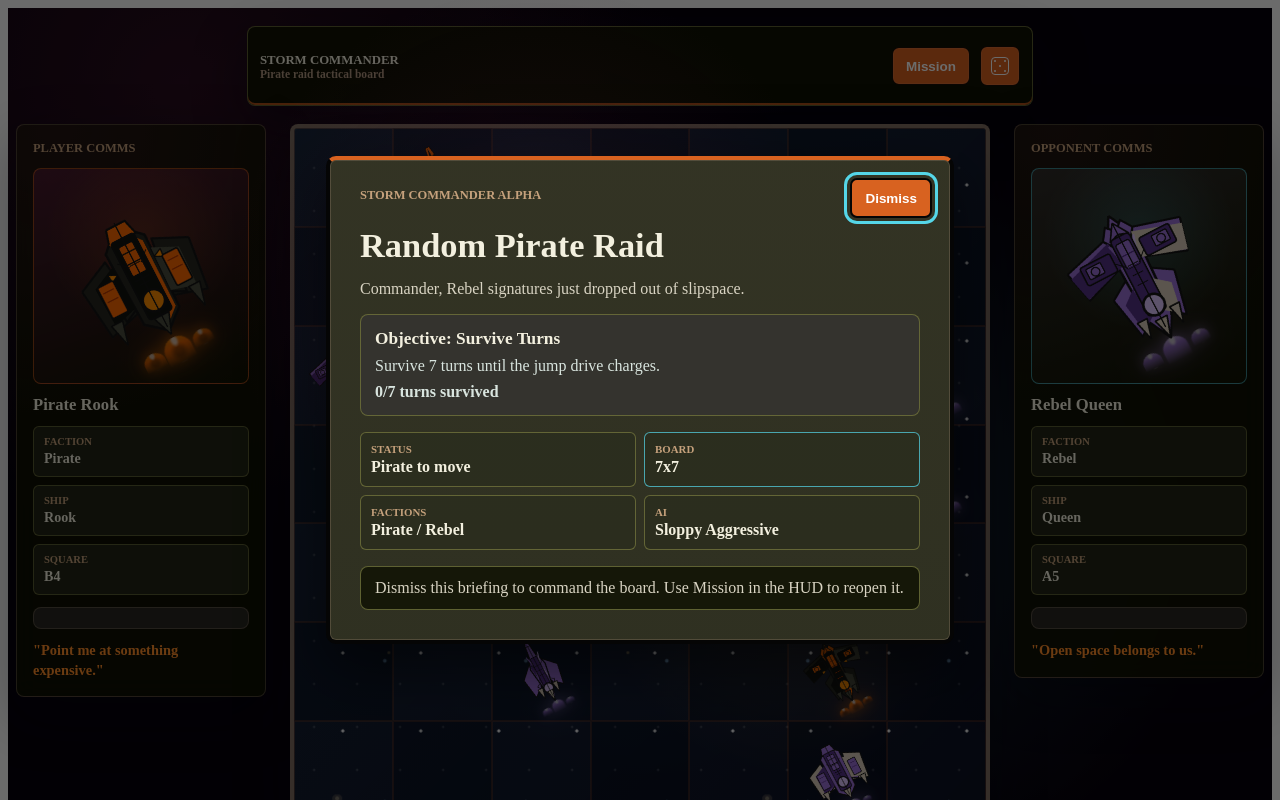
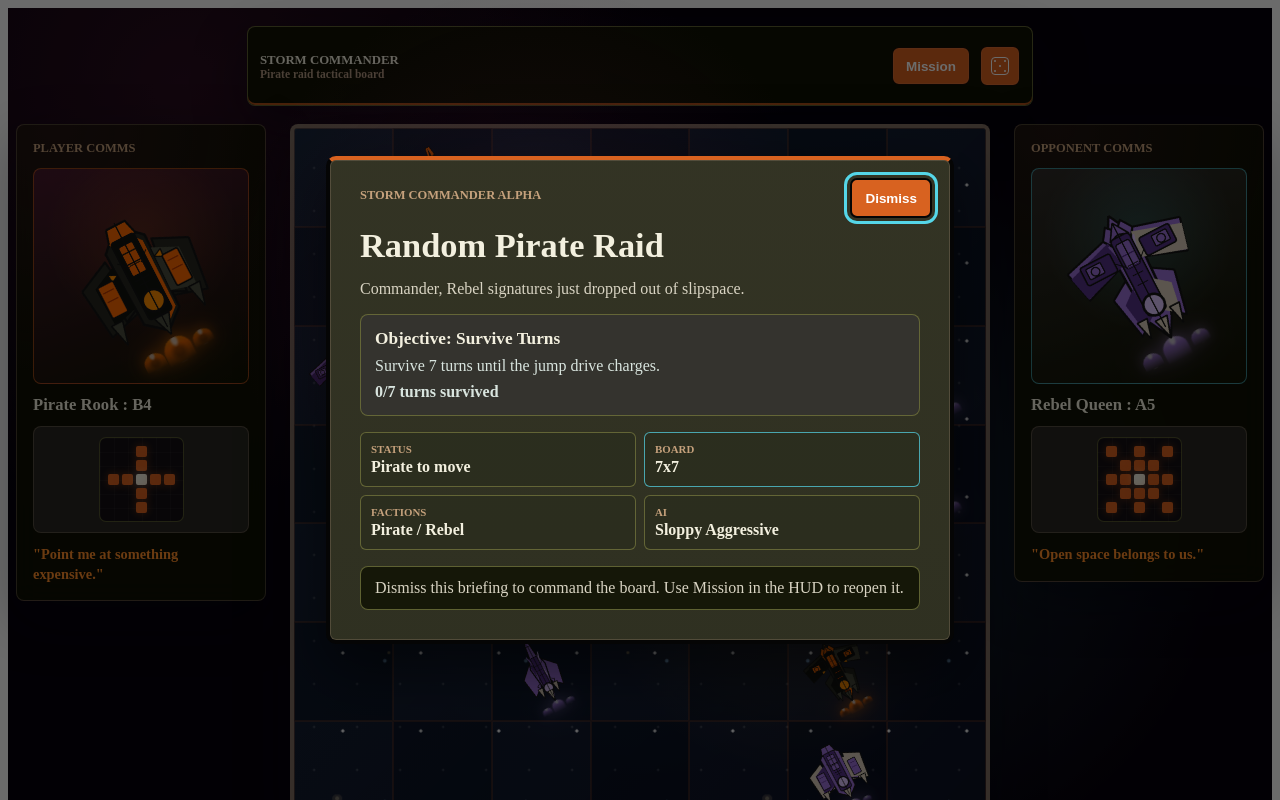
Before and after one commit to delahackerrocker/Storm-Commander, a React (Vite) app in the folder ReactSource/: page / in a window 1280 px wide. Shown: the top 800 px of the page. Built offline with nearby package versions, Linux system fonts and the light colour scheme; the HTML template or start-up script is replaced by a standard one.

Commit message:
Redesign of Game Screen Part 4

```diff
--- a/ReactSource/src/storm-commander/components/StormCommanderEncounterPage.jsx
+++ b/ReactSource/src/storm-commander/components/StormCommanderEncounterPage.jsx
@@ -234,6 +234,7 @@ function ShipCommsWindow({ ariaLabel, board, emptyText, piece, pieceRotation, ti
   const factionName = getFactionDisplayName(piece.faction)
   const displayPieceName = `${pieceName[0].toUpperCase()}${pieceName.slice(1)}`
   const pilotTitle = `${factionName} ${displayPieceName}`
+  const squareLabel = getSquareLabel(piece.square, board)
 
   return (
     <aside className={`storm-comms-window storm-comms-window-${variant}`} aria-label={ariaLabel}>
@@ -241,21 +242,7 @@ function ShipCommsWindow({ ariaLabel, board, emptyText, piece, pieceRotation, ti
       <div className="storm-comms-portrait" role="img" aria-label={`${pilotTitle} comms portrait`}>
         <StormCommanderEncounterPiece piece={piece} pieceRotation={pieceRotation} />
       </div>
-      <h2>{pilotTitle}</h2>
-      <dl className="storm-comms-details">
-        <div>
-          <dt>Faction</dt>
-          <dd>{factionName}</dd>
-        </div>
-        <div>
-          <dt>Ship</dt>
-          <dd>{displayPieceName}</dd>
-        </div>
-        <div>
-          <dt>Square</dt>
-          <dd>{getSquareLabel(piece.square, board)}</dd>
-        </div>
-      </dl>
+      <h2>{pilotTitle} : {squareLabel}</h2>
       <div className="storm-comms-movement">
         <MovementPatternIcon pieceType={piece.type} />
       </div>
--- a/ReactSource/src/styles/stormCommander.css
+++ b/ReactSource/src/styles/stormCommander.css
@@ -1106,40 +1106,42 @@
 
 .storm-commander-root .storm-comms-movement {
   display: grid;
-  grid-template-columns: 38px minmax(0, 1fr);
-  gap: 10px;
-  align-items: start;
+  place-items: center;
   padding: 10px;
   border: 1px solid rgba(177, 152, 129, 0.32);
   border-radius: var(--radius);
   background: rgba(53, 51, 48, 0.72);
 }
 
-.storm-commander-root .storm-comms-movement-icon {
-  aspect-ratio: 1;
+.storm-commander-root .storm-movement-pattern {
   display: grid;
-  place-items: center;
-  border: 1px solid rgba(85, 214, 232, 0.58);
+  grid-template-columns: repeat(5, 11px);
+  grid-template-rows: repeat(5, 11px);
+  gap: 3px;
+  padding: 8px;
+  border: 1px solid rgba(107, 110, 58, 0.72);
   border-radius: 7px;
-  color: var(--storm-cannon-cyan);
-  background: rgba(7, 2, 12, 0.62);
-  font-size: 1rem;
-  font-weight: 950;
+  background:
+    linear-gradient(rgba(255, 255, 255, 0.03) 1px, transparent 1px),
+    linear-gradient(90deg, rgba(255, 255, 255, 0.03) 1px, transparent 1px),
+    rgba(7, 2, 12, 0.62);
+  background-size: 14px 14px;
 }
 
-.storm-commander-root .storm-comms-movement p {
-  display: grid;
-  gap: 4px;
-  color: #d9e5df;
-  font-size: 0.84rem;
-  line-height: 1.35;
+.storm-commander-root .storm-movement-pattern-cell {
+  width: 11px;
+  height: 11px;
+  border-radius: 2px;
 }
 
-.storm-commander-root .storm-comms-movement strong {
-  color: var(--storm-old-ivory);
-  font-size: 0.7rem;
-  line-height: 1;
-  text-transform: uppercase;
+.storm-commander-root .storm-movement-pattern-cell.is-move {
+  background: var(--storm-pirate-orange);
+  box-shadow: 0 0 8px rgba(216, 98, 32, 0.45);
+}
+
+.storm-commander-root .storm-movement-pattern-cell.is-origin {
+  background: var(--storm-old-ivory);
+  box-shadow: 0 0 10px rgba(243, 240, 223, 0.45);
 }
 
 .storm-commander-root .storm-comms-bark,
```
Also changed, not shown: 2 other files (tests, documents, lock files or other folders).
